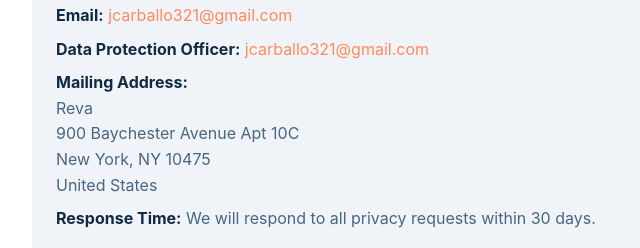
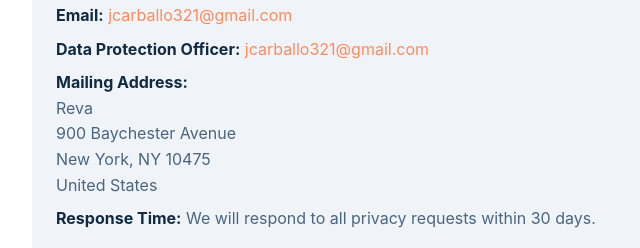
Before and after one commit to jcarballo321/Reva-Privacy-Policy, a plain HTML site: page index.html in a window 1280 px wide. Shown: the part 7922-8170 px from the top of the page, 190-830 px from the left. Drawn offline with Linux system fonts and the light colour scheme.

Commit message:
Update mailing address formatting in index.html
Updated Reva Privacy Policy Details

```diff
--- a/index.html
+++ b/index.html
@@ -428,7 +428,7 @@
         <p><strong>Data Protection Officer:</strong> <a href="mailto:jcarballo321@gmail.com">jcarballo321@gmail.com</a></p>
         <p><strong>Mailing Address:</strong><br>
         Reva <br>
-        900 Baychester Avenue Apt 10C<br>
+        900 Baychester Avenue <br>
         New York, NY 10475<br>
         United States</p>
         <p><strong>Response Time:</strong> We will respond to all privacy requests within 30 days.</p>
```
